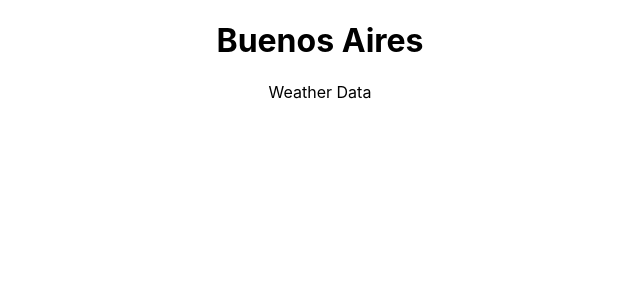
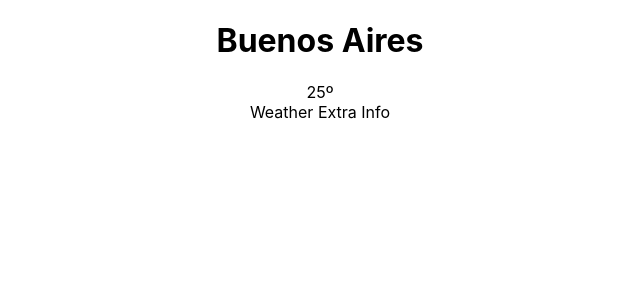
Before and after one commit to MatiasNAmendola/weather-app, a React (Create React App) app: page / in a window 1280 px wide. Shown: the top 300 px of the page, without its empty margins (320-960 px from the left). Built offline with nearby package versions, Linux system fonts and the light colour scheme.

Commit message:
First parameter
Added components & first parameter.

```diff
--- a/src/components/Location.js
+++ b/src/components/Location.js
@@ -1,8 +1,8 @@
 import React from 'react';
 
 // functional component
-const Location = () => (
-    <div><h1>Buenos Aires</h1></div>
+const Location = (props) => (
+<div><h1>{props.city}</h1></div>
 );
 
 export default Location;
--- a/src/components/WeatherData.js
+++ b/src/components/WeatherData.js
@@ -1,8 +1,13 @@
 import React from 'react';
+import WeatherTemperature from './WeatherTemperature';
+import WeatherExtraInfo from './WeatherExtraInfo';
 
 // functional component
 const WeatherData = () => (
-    <div>Weather Data</div>
+    <div>
+        <WeatherTemperature />
+        <WeatherExtraInfo />
+    </div>
 );
 
 export default WeatherData;
--- /dev/null
+++ b/src/components/WeatherExtraInfo.js
@@ -0,0 +1,8 @@
+import React from 'react';
+
+// functional component
+const WeatherExtraInfo = () => (
+    <div>Weather Extra Info</div>
+);
+
+export default WeatherExtraInfo;
--- a/src/components/WeatherLocation.js
+++ b/src/components/WeatherLocation.js
@@ -5,7 +5,7 @@ import WeatherData from './WeatherData';
 // functional component
 const WeatherLocation = () => (
     <div>
-        <Location></Location>
+        <Location city={"Buenos Aires"}></Location>
         <WeatherData></WeatherData>
     </div>
 );
--- /dev/null
+++ b/src/components/WeatherTemperature.js
@@ -0,0 +1,8 @@
+import React from 'react';
+
+// functional component
+const WeatherTemperature = () => (
+    <div><span>25º</span></div>
+);
+
+export default WeatherTemperature;
```
Also changed, not shown: src/App.js (line endings or trailing spaces), 1 other file (tests, documents, lock files or other folders).
